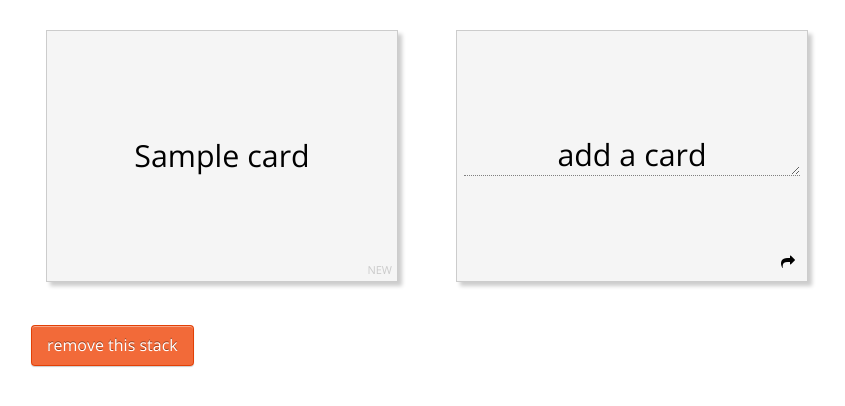
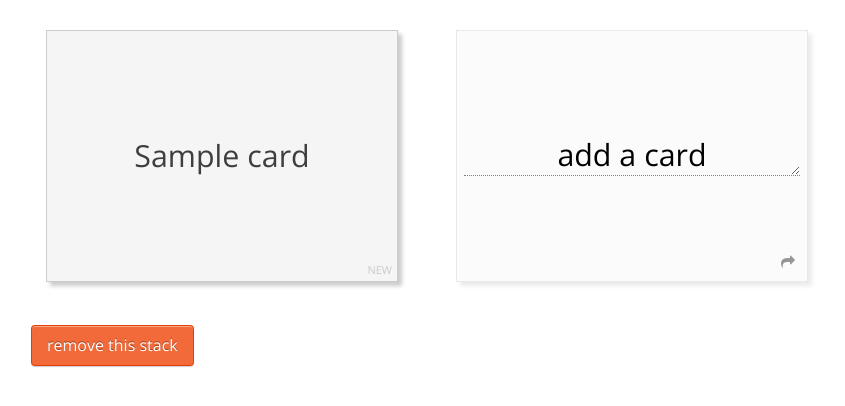
Before and after one commit to macolo/flashcards, a Django app: page /cardlists/1/ in a window 1280 px wide. Shown: the part 140-546 px from the top of the page, without its empty margins (0-845 px from the left). Run offline with Django 3.2, Linux system fonts and the light colour scheme; a user stored in the database is signed in; tables that the repository leaves empty hold one stand-in row (values such as "Sample post"); some libraries are stand-ins or nearby versions.

Commit message:
made the new card form more transparent

```diff
--- a/cards/static/main.css
+++ b/cards/static/main.css
@@ -125,17 +125,27 @@ body {
     font-style:italic;
 }
 
-.card_answer, .card_question {
-    border: #CCCCCC solid 1px;
-    background-color: #F5F5F5;
+.card_answer,
+.card_question {
+    border: rgba(204, 204, 204, 1) solid 1px;
+    background-color: rgba(245, 245, 245, 1);
+    color: rgba(0, 0, 0, 0.75);
     text-align: center;
     width: 100%;
-    box-shadow: 4px 4px 4px #CCCCCC;
+    box-shadow: 4px 4px 4px rgba(204, 204, 204, 1);
     overflow:hidden;
     height:250px;
     width:350px;
     /* in case somebody uses aaa/bbb/ccc/ddd... */
     word-break: break-all;
+}
+
+.newcard .card_answer,
+.newcard .card_question {
+    border: rgba(204, 204, 204, 0.4) solid 1px;
+    background-color: rgba(245, 245, 245, 0.4);
+    box-shadow: 4px 4px 4px rgba(204, 204, 204, 0.4);
+    color: rgba(0, 0, 0, 0.4);
 }
 
 .fc-next, .fc-submit {
@@ -148,7 +158,7 @@ body {
     cursor:pointer;
 }
 
-#card-list textarea {
+.newcard textarea {
     background-color: transparent;
     border:none;
     border-bottom: 1px dotted grey;
@@ -216,6 +226,7 @@ body {
 	transform: rotateY(180deg);
     -webkit-transform: rotateY(180deg);
 }
+
 
 .noselect {
     -webkit-touch-callout: none;
```
